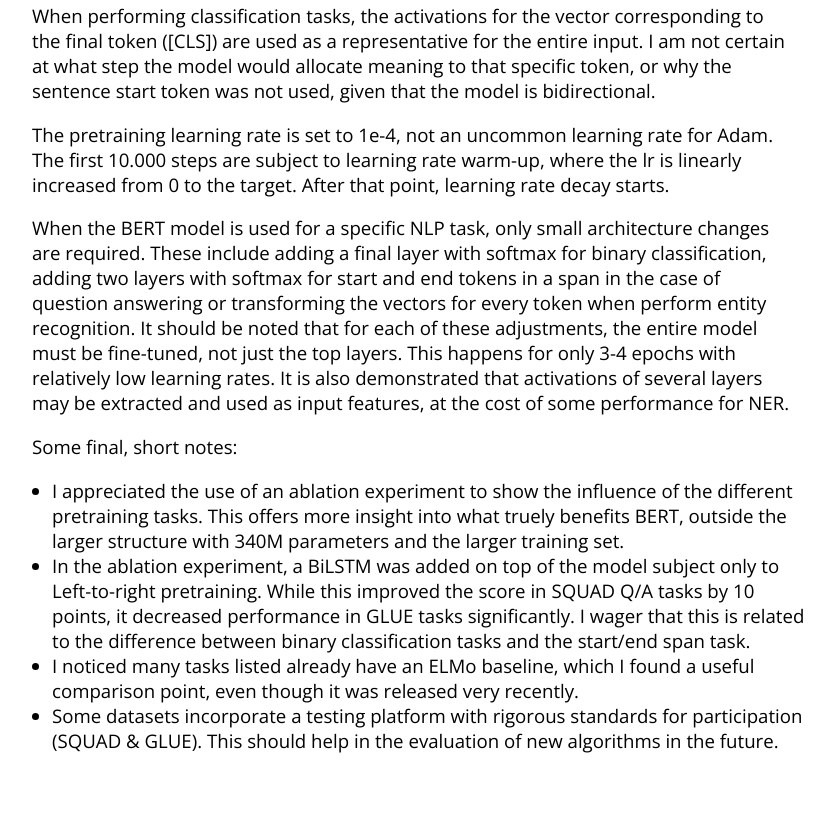
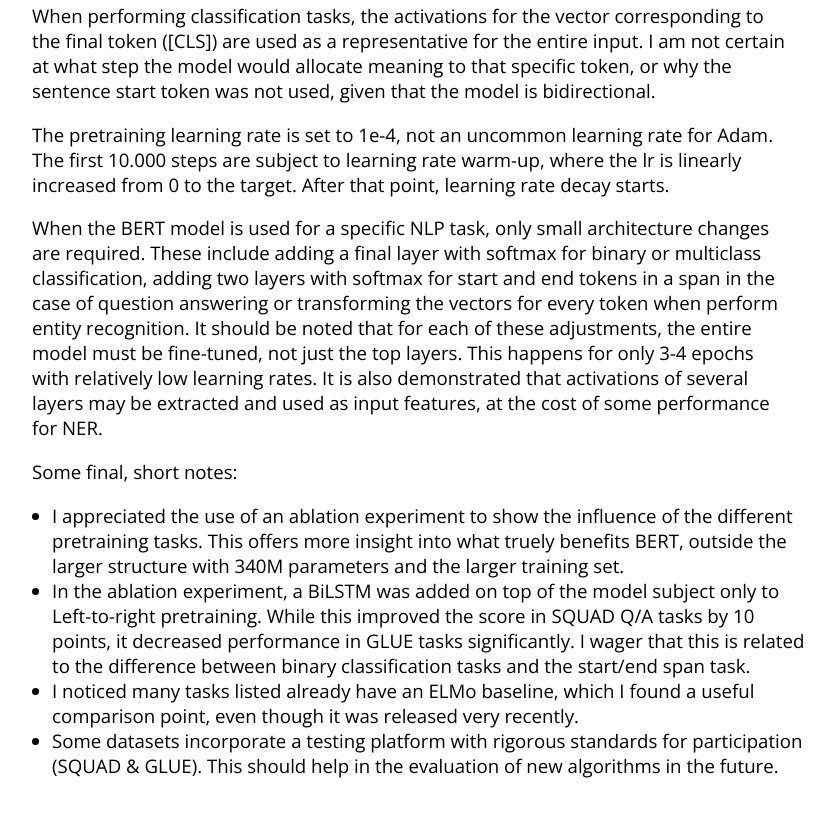
Before and after one commit to StephanHeijl/stephanheijl.github.io, a plain HTML site: page notes_on_bert.html in a window 1280 px wide. Shown: the part 1475-2296 px from the top of the page, without its empty margins (228-1062 px from the left). Before the commit the page ends 2271 px from the top, so only its background shows below. Drawn offline with nearby package versions, Linux system fonts and the light colour scheme.

Commit message:
Incorporated suggestion from /u/yusuf-bengio

```diff
--- a/notes_on_bert.html
+++ b/notes_on_bert.html
@@ -76,7 +76,7 @@
                 <p>The pretraining learning rate is set to 1e-4, not an uncommon learning rate for Adam. The first 10.000 steps are subject to learning rate warm-up, where the lr is linearly increased from 0 to the target. After that point, learning rate decay starts.
                 </p>
 
-                <p>When the BERT model is used for a specific NLP task, only small architecture changes are required. These include adding a final layer with softmax for binary classification, adding two layers with softmax for start and end tokens in a span in the case of question answering or transforming the vectors for every token when perform entity recognition. It should be noted that for each of these adjustments, the entire model must be fine-tuned, not just the top layers. This happens for only 3-4 epochs with relatively low learning rates. It is also demonstrated that activations of several layers may be extracted and used as input features, at the cost of some performance for NER.
+                <p>When the BERT model is used for a specific NLP task, only small architecture changes are required. These include adding a final layer with softmax for binary or multiclass classification, adding two layers with softmax for start and end tokens in a span in the case of question answering or transforming the vectors for every token when perform entity recognition. It should be noted that for each of these adjustments, the entire model must be fine-tuned, not just the top layers. This happens for only 3-4 epochs with relatively low learning rates. It is also demonstrated that activations of several layers may be extracted and used as input features, at the cost of some performance for NER.
                 </p>
 
                 <p>Some final, short notes:
```
